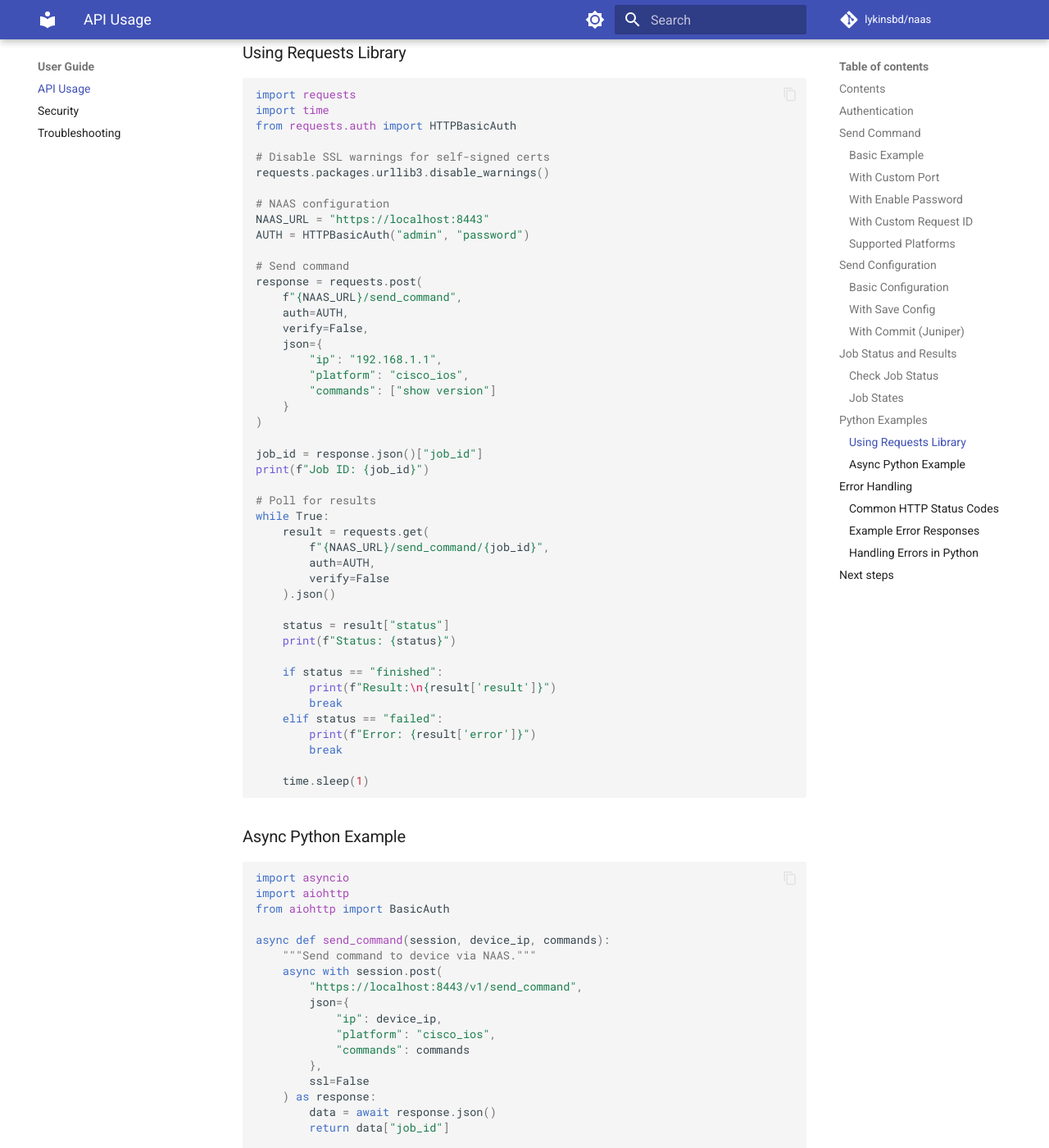
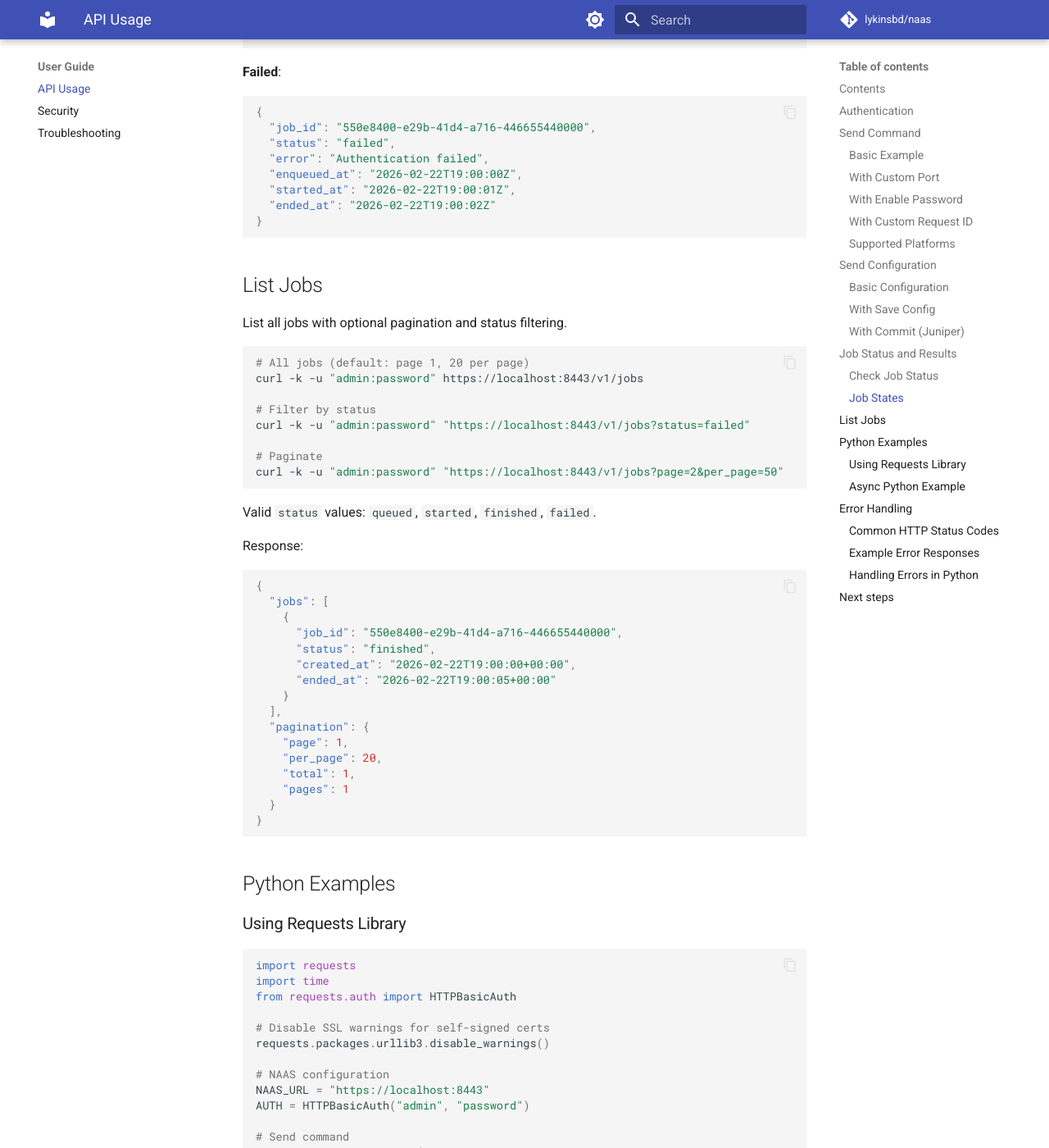
Before and after one commit to lykinsbd/naas, an MkDocs documentation site: the page built from docs/api-usage.md, in a window 1280 px wide and 1400 px high, scrolled down 4697 px. Shown: the whole window at 82% size. Built offline with MkDocs 1.6.1 and Material for MkDocs 9.7.7, drawn with Linux system fonts in a browser that asks for light colours; comment, search, counter and statistics services are not loaded; some of the changed text lies outside the part shown.

Commit message:
docs: update api-usage with GET /v1/jobs, X-Request-ID, device_type deprecation, 422 errors

````diff
--- a/docs/api-usage.md
+++ b/docs/api-usage.md
@@ -8,6 +8,7 @@ Detailed examples for common NAAS API operations.
 - [Send Command](#send-command)
 - [Send Configuration](#send-configuration)
 - [Job Status and Results](#job-status-and-results)
+- [List Jobs](#list-jobs)
 - [Python Examples](#python-examples)
 - [Error Handling](#error-handling)
 
@@ -98,6 +99,10 @@ NAAS supports all [Netmiko platforms](https://github.com/ktbyers/netmiko/blob/de
 - `hp_procurve` - HP ProCurve
 - And many more...
 
+!!! warning "Deprecated: `device_type`"
+    The `device_type` field is deprecated and will be removed in v2.0. Use `platform` instead.
+    Both fields are accepted in v1.x, but `device_type` logs a deprecation warning.
+
 ## Send Configuration
 
 Push configuration changes to devices.
@@ -165,6 +170,16 @@ curl -k https://localhost:8443/v1/send_command/550e8400-e29b-41d4-a716-446655440
   -u "admin:password"
 ```
 
+The `X-Request-ID` header in the 202 response contains the job ID:
+
+```bash
+# Capture job ID from response header
+JOB_ID=$(curl -k -s -D - -X POST https://localhost:8443/v1/send_command \
+  -u "admin:password" -H "Content-Type: application/json" \
+  -d '{"ip": "192.168.1.1", "platform": "cisco_ios", "commands": ["show version"]}' \
+  | grep -i x-request-id | awk '{print $2}' | tr -d '\r')
+```
+
 ### Job States
 
 **Queued**:
@@ -211,6 +226,44 @@ curl -k https://localhost:8443/v1/send_command/550e8400-e29b-41d4-a716-446655440
   "enqueued_at": "2026-02-22T19:00:00Z",
   "started_at": "2026-02-22T19:00:01Z",
   "ended_at": "2026-02-22T19:00:02Z"
+}
+```
+
+## List Jobs
+
+List all jobs with optional pagination and status filtering.
+
+```bash
+# All jobs (default: page 1, 20 per page)
+curl -k -u "admin:password" https://localhost:8443/v1/jobs
+
+# Filter by status
+curl -k -u "admin:password" "https://localhost:8443/v1/jobs?status=failed"
+
+# Paginate
+curl -k -u "admin:password" "https://localhost:8443/v1/jobs?page=2&per_page=50"
+```
+
+Valid `status` values: `queued`, `started`, `finished`, `failed`.
+
+Response:
+
+```json
+{
+  "jobs": [
+    {
+      "job_id": "550e8400-e29b-41d4-a716-446655440000",
+      "status": "finished",
+      "created_at": "2026-02-22T19:00:00+00:00",
+      "ended_at": "2026-02-22T19:00:05+00:00"
+    }
+  ],
+  "pagination": {
+    "page": 1,
+    "per_page": 20,
+    "total": 1,
+    "pages": 1
+  }
 }
 ```
 
@@ -335,36 +388,39 @@ if __name__ == "__main__":
 
 - `200 OK` - Job status retrieved successfully
 - `202 Accepted` - Job queued successfully
-- `400 Bad Request` - Invalid request format
 - `401 Unauthorized` - Missing or invalid credentials
+- `403 Forbidden` - Job belongs to another user, or device is locked out
 - `404 Not Found` - Job ID not found
-- `422 Unprocessable Entity` - Invalid parameters
-- `429 Too Many Requests` - Rate limited
+- `422 Unprocessable Entity` - Validation failed (invalid IP, unknown platform, etc.)
 
 ### Example Error Responses
 
-**Invalid IP Address**:
+**Validation error (422)**:
 
 ```json
 {
-  "message": "Invalid IP address format"
+  "validation_error": {
+    "json": [
+      {
+        "loc": ["ip"],
+        "msg": "value is not a valid IPv4 address",
+        "type": "value_error"
+      }
+    ]
+  }
 }
 ```
 
-**Authentication Failed**:
+**Authentication failed (401)**:
 
 ```json
-{
-  "message": "Authentication failed"
-}
+{ "message": "Unauthorized" }
 ```
 
-**Missing Required Field**:
+**Device locked out (403)**:
 
 ```json
-{
-  "message": "Missing required field: commands"
-}
+{ "message": "Forbidden" }
 ```
 
 ### Handling Errors in Python
````
